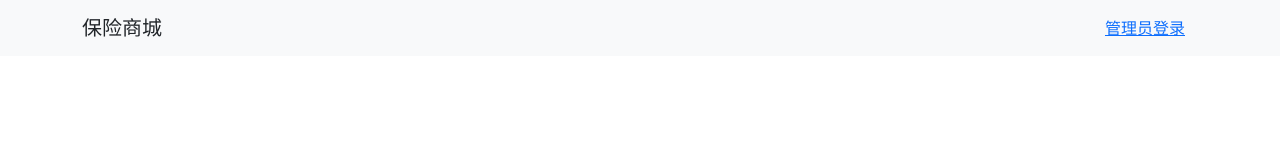
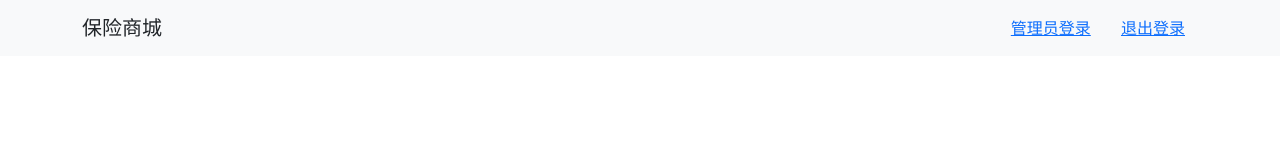
Before and after one commit to pinganjiankangbao/insurance-website, a plain HTML site: page index.html in a window 1280 px wide. Drawn offline with nearby package versions, Linux system fonts and the light colour scheme.

Commit message:
Update index.html
扩展登陆长久

```diff
--- a/index.html
+++ b/index.html
@@ -13,7 +13,10 @@
     <nav class="navbar bg-light">
         <div class="container">
             <span class="navbar-brand">保险商城</span>
-            <button class="btn btn-link" onclick="showLogin()">管理员登录</button>
+            <div>
+                <button class="btn btn-link" onclick="showLogin()">管理员登录</button>
+                <button class="btn btn-link" onclick="logout()">退出登录</button>
+            </div>
         </div>
     </nav>
 
```
